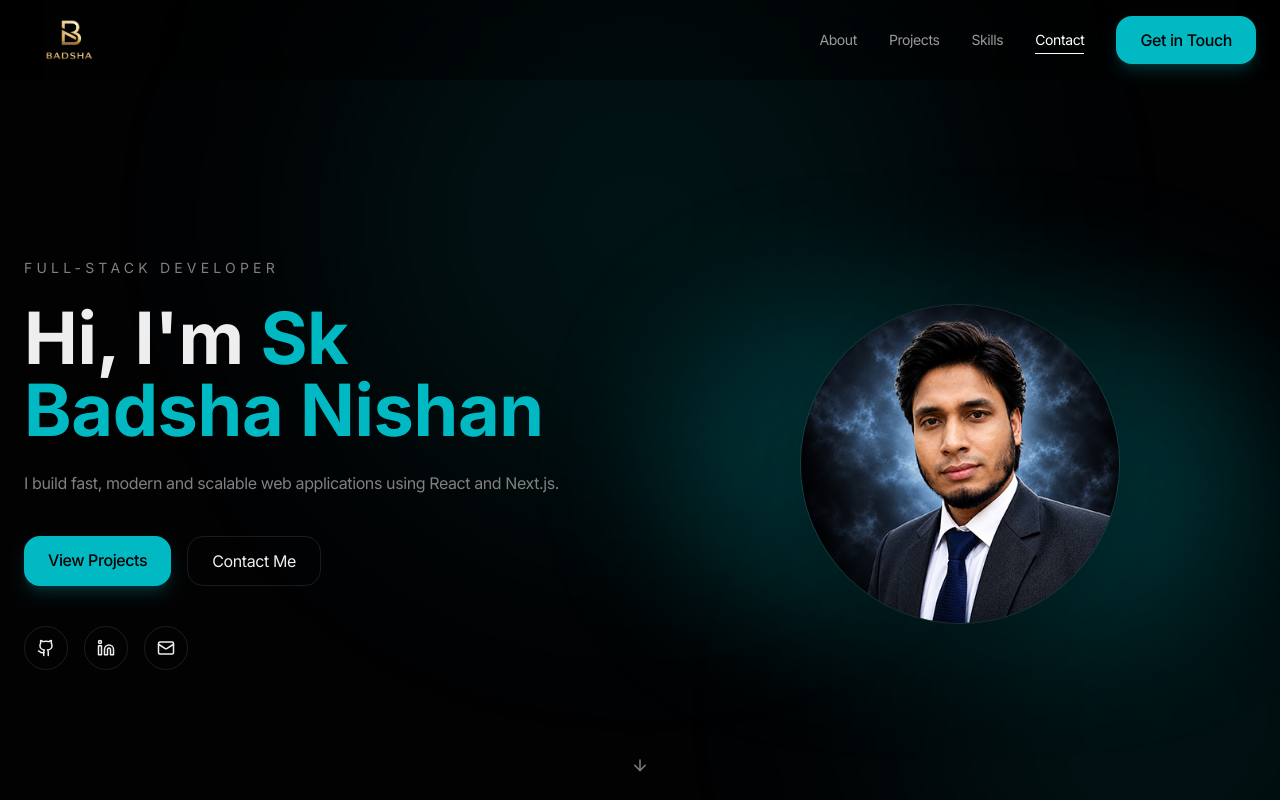
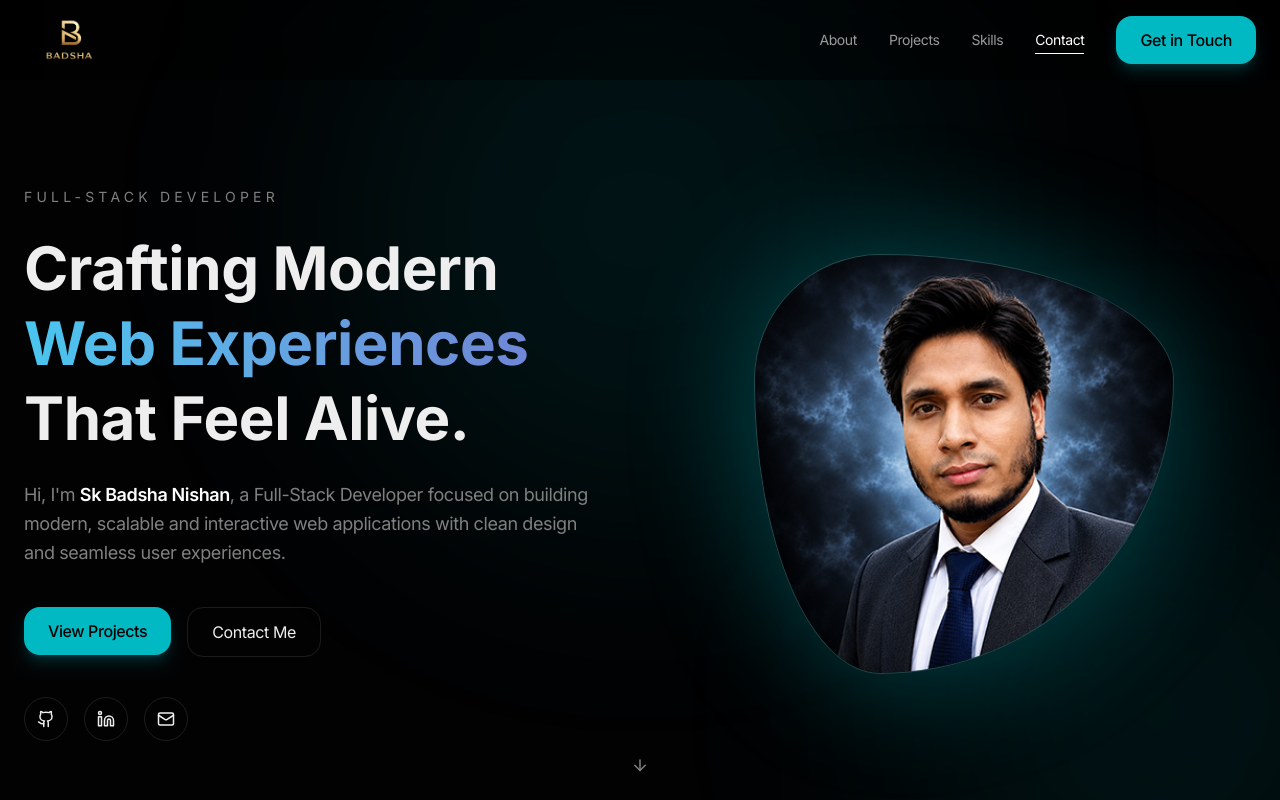
Before and after one commit to Badsha-Nishan/portfolio-web, a Next.js app: page / in a window 1280 px wide. Shown: the top 800 px of the page. Built offline with nearby package versions, Linux system fonts and the light colour scheme.

Commit message:
update hero section

```diff
--- /dev/null
+++ b/components/LenisProvider.jsx
@@ -0,0 +1,37 @@
+"use client";
+
+import { useEffect, useRef } from "react";
+import Lenis from "lenis";
+
+export default function LenisProvider({ children }) {
+  const lenisRef = useRef(null);
+
+  useEffect(() => {
+    const lenis = new Lenis({
+      duration: 1.2,
+      easing: (t) => Math.min(1, 1.001 - Math.pow(2, -10 * t)),
+      direction: "vertical",
+      gestureDirection: "vertical",
+      smoothWheel: true,
+      wheelMultiplier: 1,
+      smoothTouch: false,
+      touchMultiplier: 2,
+      infinite: false,
+    });
+
+    lenisRef.current = lenis;
+
+    function raf(time) {
+      lenis.raf(time);
+      requestAnimationFrame(raf);
+    }
+
+    requestAnimationFrame(raf);
+
+    return () => {
+      lenis.destroy();
+    };
+  }, []);
+
+  return <>{children}</>;
+}
--- a/components/sections/hero.jsx
+++ b/components/sections/hero.jsx
@@ -5,28 +5,40 @@ import { Github, Linkedin, Mail, ArrowDown } from "lucide-react";
 import Image from "next/image";
 
 const socialLinks = [
-  { icon: Github, href: "https://github.com", label: "GitHub" },
-  { icon: Linkedin, href: "https://linkedin.com", label: "LinkedIn" },
-  { icon: Mail, href: "mailto:contact@example.com", label: "Email" },
+  {
+    icon: Github,
+    href: "https://github.com/Badsha-Nishan",
+    label: "GitHub",
+  },
+  {
+    icon: Linkedin,
+    href: "https://www.linkedin.com/in/badsha-nishan",
+    label: "LinkedIn",
+  },
+  {
+    icon: Mail,
+    href: "mailto:badshanisan14@gmail.com",
+    label: "Email",
+  },
 ];
 
 export default function Hero() {
   return (
-    <section className="pt-28 md:pt-32 relative z-10 min-h-screen flex items-center justify-center overflow-hidden bg-background">
+    <section className="relative z-10 min-h-screen flex items-center overflow-hidden bg-background pt-28 md:pt-32">
       {/* BACKGROUND */}
-      <div className="absolute inset-0">
+      <div className="absolute inset-0 -z-10">
         <div className="absolute top-[-10%] left-1/2 -translate-x-1/2 w-[600px] h-[600px] bg-primary/10 blur-[120px] rounded-full" />
         <div className="absolute bottom-[-20%] right-[-10%] w-[500px] h-[500px] bg-accent/10 blur-[120px] rounded-full" />
       </div>
 
-      {/* MAIN GRID (IMPORTANT FIX) */}
-      <div className="container mx-auto px-6 relative z-10">
-        <div className="grid md:grid-cols-2 items-center gap-12">
+      <div className="container mx-auto px-6">
+        <div className="grid md:grid-cols-2 items-center gap-16">
           {/* TEXT SIDE */}
-          <div className="text-center md:text-left">
+          <div className="order-2 md:order-1 text-center md:text-left">
             <motion.p
               initial={{ opacity: 0, y: 10 }}
               animate={{ opacity: 1, y: 0 }}
+              transition={{ duration: 0.5 }}
               className="text-sm tracking-[0.3em] uppercase text-muted-foreground mb-6"
             >
               Full-Stack Developer
@@ -35,25 +47,31 @@ export default function Hero() {
             <motion.h1
               initial={{ opacity: 0, y: 20 }}
               animate={{ opacity: 1, y: 0 }}
-              className="text-5xl md:text-7xl font-bold mb-6"
+              transition={{ duration: 0.6 }}
+              className="text-4xl sm:text-5xl md:text-6xl font-bold leading-tight mb-6"
             >
-              Hi, I&apos;m{" "}
-              <span className="bg-gradient-to-r from-primary to-accent bg-clip-text text-transparent">
-                Sk Badsha Nishan
-              </span>
+              Crafting Modern{" "}
+              <span className="bg-gradient-to-r from-[#48c6ef] to-[#6f86d6] bg-clip-text text-transparent">
+                Web Experiences
+              </span>{" "}
+              That Feel Alive.
             </motion.h1>
 
             <motion.p
               initial={{ opacity: 0, y: 20 }}
               animate={{ opacity: 1, y: 0 }}
-              className="text-muted-foreground mb-10 leading-relaxed"
+              transition={{ duration: 0.7 }}
+              className="text-muted-foreground text-base md:text-lg leading-relaxed max-w-xl mx-auto md:mx-0 mb-10"
             >
-              I build fast, modern and scalable web applications using React and
-              Next.js.
+              Hi, I&apos;m{" "}
+              <span className="font-semibold text-white">Sk Badsha Nishan</span>
+              , a Full-Stack Developer focused on building modern, scalable and
+              interactive web applications with clean design and seamless user
+              experiences.
             </motion.p>
 
             {/* BUTTONS */}
-            <div className="flex flex-col sm:flex-row gap-4 mb-10 justify-center md:justify-start">
+            <div className="flex flex-col sm:flex-row items-center md:items-start gap-4 mb-10">
               <motion.a
                 href="#projects"
                 whileHover={{ scale: 1.05, y: -2 }}
@@ -78,37 +96,53 @@ export default function Hero() {
             {/* SOCIALS */}
             <div className="flex gap-4 justify-center md:justify-start">
               {socialLinks.map((link) => (
-                <a
+                <motion.a
                   key={link.label}
                   href={link.href}
-                  className="p-3 rounded-full border border-white/10 hover:bg-white/5"
+                  target="_blank"
+                  rel="noopener noreferrer"
+                  whileHover={{ y: -3, scale: 1.08 }}
+                  whileTap={{ scale: 0.95 }}
+                  className="p-3 rounded-full border border-white/10 hover:bg-white/5 hover:border-white/20 transition-all duration-300"
+                  aria-label={link.label}
                 >
                   <link.icon size={18} />
-                </a>
+                </motion.a>
               ))}
             </div>
           </div>
 
           {/* IMAGE SIDE */}
           <motion.div
-            initial={{ opacity: 0, scale: 0.8 }}
-            animate={{ opacity: 1, scale: 1 }}
-            className="relative flex justify-center"
+            initial={{ opacity: 0, scale: 0.85, rotate: 5 }}
+            animate={{ opacity: 1, scale: 1, rotate: 0 }}
+            transition={{ duration: 0.8 }}
+            className="order-1 md:order-2 relative flex justify-center"
           >
-            <div className="absolute inset-0 bg-primary/20 blur-3xl rounded-full" />
+            <motion.div
+              whileHover={{ scale: 1.03, rotate: 1 }}
+              transition={{ type: "spring", stiffness: 200 }}
+              className="relative w-[320px] h-[320px] md:w-[420px] md:h-[420px]"
+            >
+              {/* Glow */}
+              <div className="absolute inset-0 bg-gradient-to-tr from-primary to-accent rounded-[30%_70%_70%_30%/30%_30%_70%_70%] blur-3xl opacity-30 animate-pulse" />
 
-            <Image
-              src="/profile.png"
-              alt="Profile"
-              width={320}
-              height={320}
-              className="relative rounded-full border border-white/10 shadow-2xl"
-            />
+              {/* Image Container */}
+              <div className="relative w-full h-full rounded-[30%_70%_70%_30%/30%_30%_70%_70%] overflow-hidden border border-white/10 bg-white/5 backdrop-blur-xl p-3">
+                <Image
+                  src="/profile.png"
+                  alt="Sk Badsha Nishan"
+                  fill
+                  priority
+                  className="object-cover"
+                />
+              </div>
+            </motion.div>
           </motion.div>
         </div>
       </div>
 
-      {/* SCROLL */}
+      {/* SCROLL INDICATOR */}
       <motion.div
         className="absolute bottom-8 left-1/2 -translate-x-1/2 text-muted-foreground"
         animate={{ y: [0, 10, 0] }}
```
